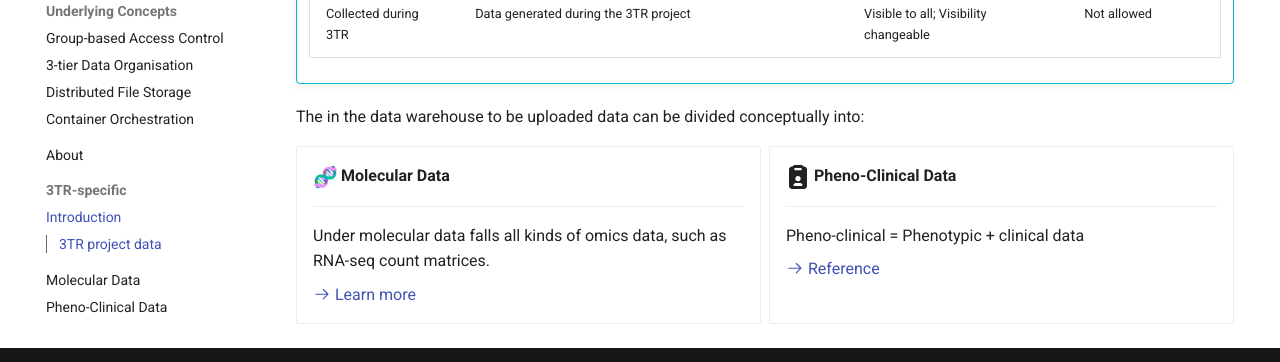
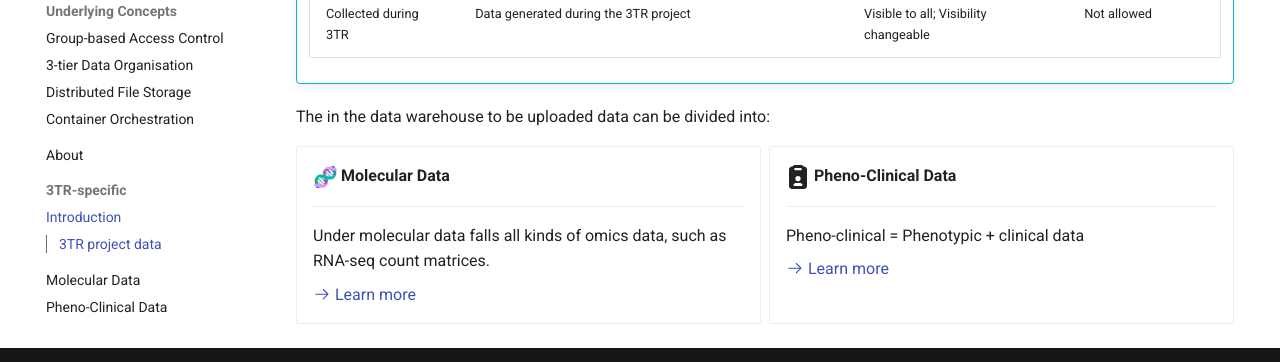
Before and after one commit to CNAG-Biomedical-Informatics/omicsdm-documentation, an MkDocs documentation site: the page built from docs/content/3tr-specific/introduction.md, in a window 1280 px wide and 964 px high. Shown: the part 551-913 px from the top of the window. Built offline with MkDocs 1.6.1 and Material for MkDocs 9.7.7, drawn with Linux system fonts in a browser that asks for light colours; emoji names are drawn with the system emoji font; comment, search, counter and statistics services are not loaded.

```diff
--- a/docs/content/3tr-specific/introduction.md
+++ b/docs/content/3tr-specific/introduction.md
@@ -11,7 +11,7 @@
     | Legacy | Data collected in clinical trials before the start of the 3TR project | Private; Visibility not changeable | Optional |
     | Collected during 3TR | Data generated during the 3TR project | Visible to all; Visibility changeable | Not allowed |
 
-The in the data warehouse to be uploaded data can be divided conceptually into:
+The in the data warehouse to be uploaded data can be divided into:
 
 <div class="grid cards" markdown>
 
@@ -29,4 +29,4 @@
 
     Pheno-clinical = Phenotypic + clinical data
 
-    [:octicons-arrow-right-24: Reference](../pheno-clinical-data)
+    [:octicons-arrow-right-24: Learn more](../pheno-clinical-data)
```
Also changed, not shown: docs/content/introduction/stored-data-examples.md (+1 -1 lines).
